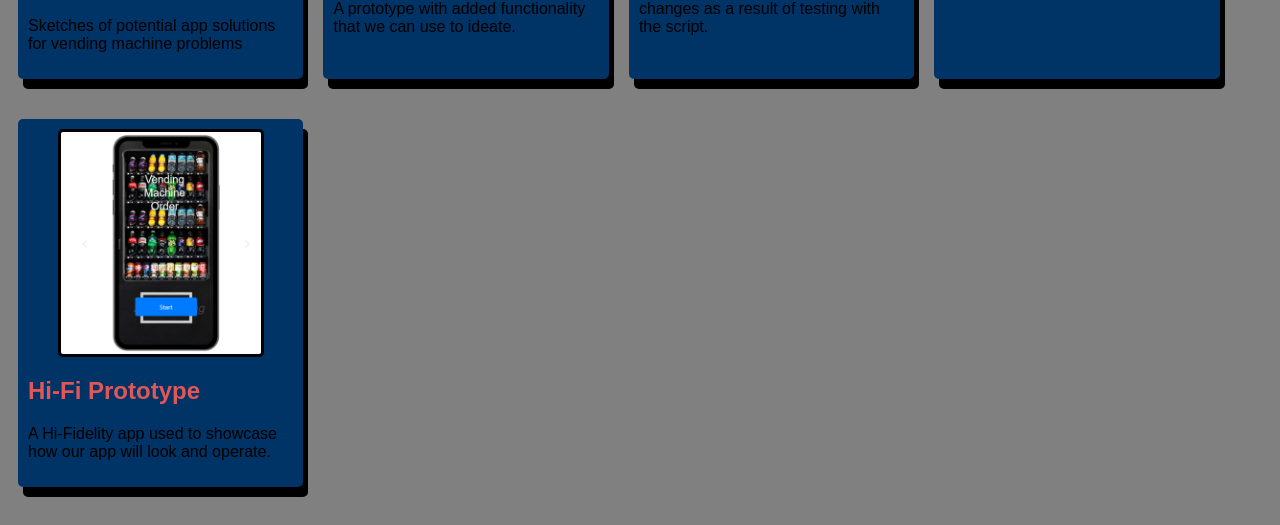
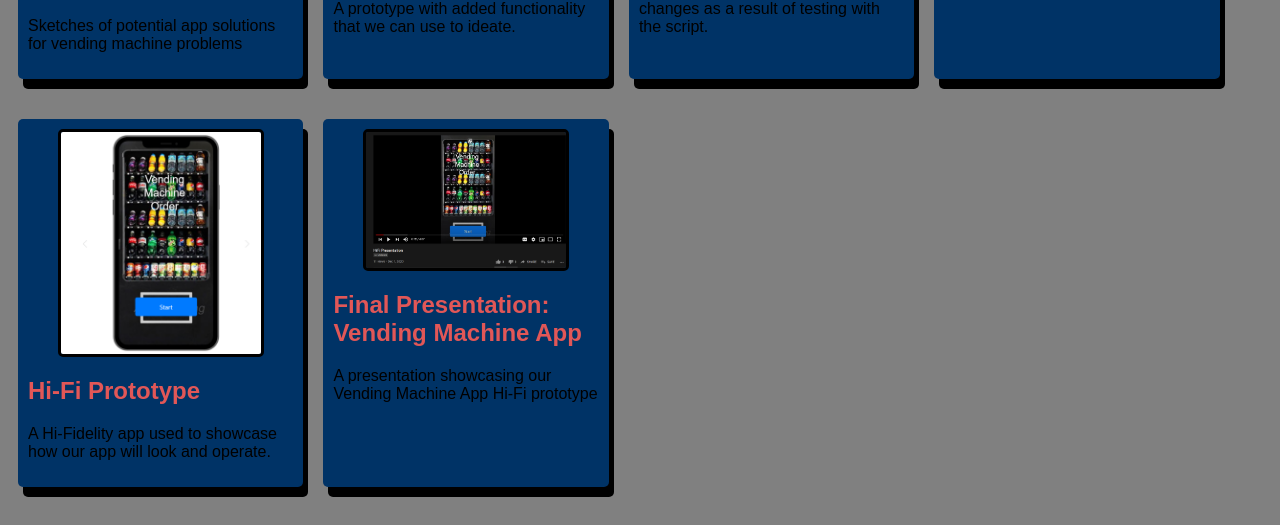
Before and after one commit to Baker-0502/Baker-0502.github.io, a plain HTML site: page index.html in a window 1280 px wide. Shown: the part 849-1374 px from the top of the page. Drawn offline with Linux system fonts and the light colour scheme.

Commit message:
Add files via upload

```diff
--- a/index.html
+++ b/index.html
@@ -95,11 +95,22 @@
 			<section class="assignment">
 				<a href="files/hi-fi prototype/index.html"><img src="images/hi-fi prototype.PNG"></a>
 				<section class="ass-details">
-					<a href="files/lo-fi prototype/index.html"><h2>Hi-Fi Prototype</h2></a>
+					<a href="files/hi-fi prototype/index.html"><h2>Hi-Fi Prototype</h2></a>
 					<p>A Hi-Fidelity app used to showcase how our app will look and operate.</p>
 
 				</section>
 			</section>
+
+			<!-- Hi-Fi Prototype -->
+			<section class="assignment">
+				<a href="https://youtu.be/WhKe3vE7zCM?list=WL"><img src="images/video.PNG"></a>
+				<section class="ass-details">
+					<a href="https://youtu.be/WhKe3vE7zCM?list=WL"><h2>Final Presentation: Vending Machine App</h2></a>
+					<p>A presentation showcasing our Vending Machine App Hi-Fi prototype</p>
+
+				</section>
+			</section>
+
 		</div>
 
 	</body>
```
Also changed, not shown: images/video.PNG (added).
